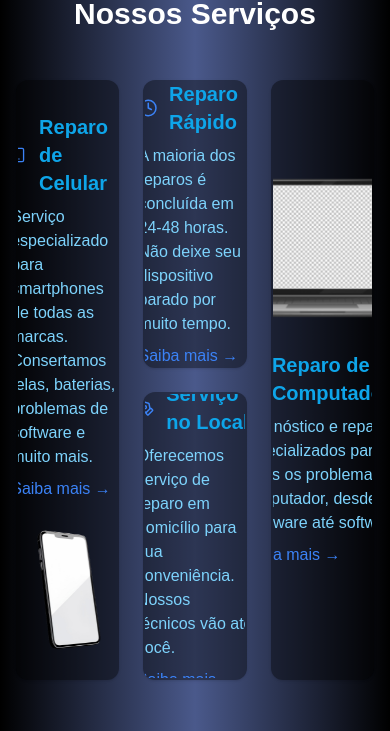
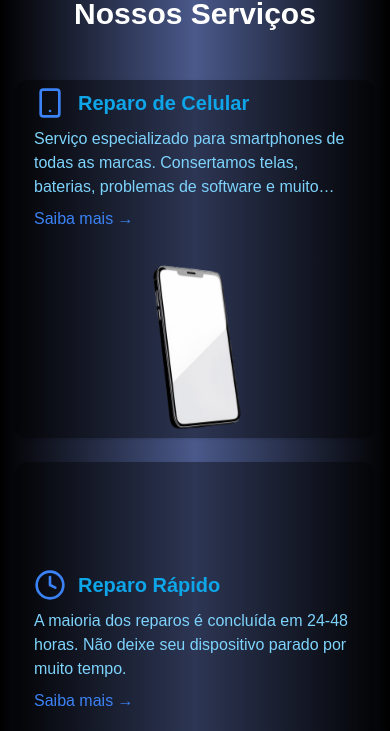
Before and after one commit to Faccin27/reparatech, a Next.js app: page / in a window 390 px wide. Shown: the part 755-1486 px from the top of the page. Built offline with nearby package versions, Linux system fonts and the light colour scheme.

Commit message:
fix: responsivity on features component

```diff
--- a/src/components/features.tsx
+++ b/src/components/features.tsx
@@ -1,3 +1,5 @@
+'use client'
+
 import { Smartphone, Clock, PenToolIcon as Tools, Cpu } from 'lucide-react';
 import { EvervaultCard } from "./ui/evervault-card";
 import Phone from '@/assets/telefone.png';
@@ -49,7 +51,7 @@ export default function Features() {
         <h2 className="text-3xl font-extrabold text-white text-center mb-12">
           Nossos Serviços
         </h2>
-        <div className="grid grid-cols-3 grid-rows-2 gap-6 h-[600px]">
+        <div className="grid grid-cols-1 sm:grid-cols-2 lg:grid-cols-3 gap-6 lg:grid-rows-2 lg:h-[600px]">
           {features.map((feature, index) => (
             <div
               key={index}
@@ -58,13 +60,14 @@ export default function Features() {
               <EvervaultCard>
                 <div className="flex flex-col h-full z-50">
                   {feature.image && feature.imagePosition === 'top' && (
-                    <div className="flex justify-center items-center flex-grow">
-                      <div className="relative lg:mt-20">
+                    <div className="flex justify-center items-center flex-grow lg:mt-20">
+                      <div className="relative">
                         <Image
                           src={feature.image}
                           alt={feature.imageAlt}
-                          width={400}
-                          height={400}
+                          width={300}
+                          height={300}
+                          className="w-full h-auto max-h-[200px] lg:max-h-none object-contain lg:object-none"
                         />
                       </div>
                     </div>
@@ -75,11 +78,11 @@ export default function Features() {
                         className="h-8 w-8 text-blue-500"
                         aria-hidden="true"
                       />
-                      <h3 className="ml-3 text-xl font-semibold text-sky-500">
+                      <h3 className="ml-3 text-xl font-semibold text-sky-500 truncate lg:normal-case">
                         {feature.title}
                       </h3>
                     </div>
-                    <p className="text-base text-sky-300 break-words">
+                    <p className="text-base text-sky-300 line-clamp-3 lg:line-clamp-none">
                       {feature.description}
                     </p>
                     <div className="mt-2 z-50">
@@ -93,13 +96,13 @@ export default function Features() {
                   </div>
                   {feature.image && feature.imagePosition === 'bottom' && (
                     <div className="flex justify-center items-center flex-grow mt-auto">
-                      <div className="relative ">
+                      <div className="relative">
                         <Image
                           src={feature.image}
                           alt={feature.imageAlt}
-                          width={600}
-                          height={600}
-                          style={{ width: '100%', height: 'auto' }}
+                          width={350}
+                          height={350}
+                          className="w-full h-auto max-h-[200px] lg:max-h-none object-contain lg:object-none"
                         />
                       </div>
                     </div>
```
